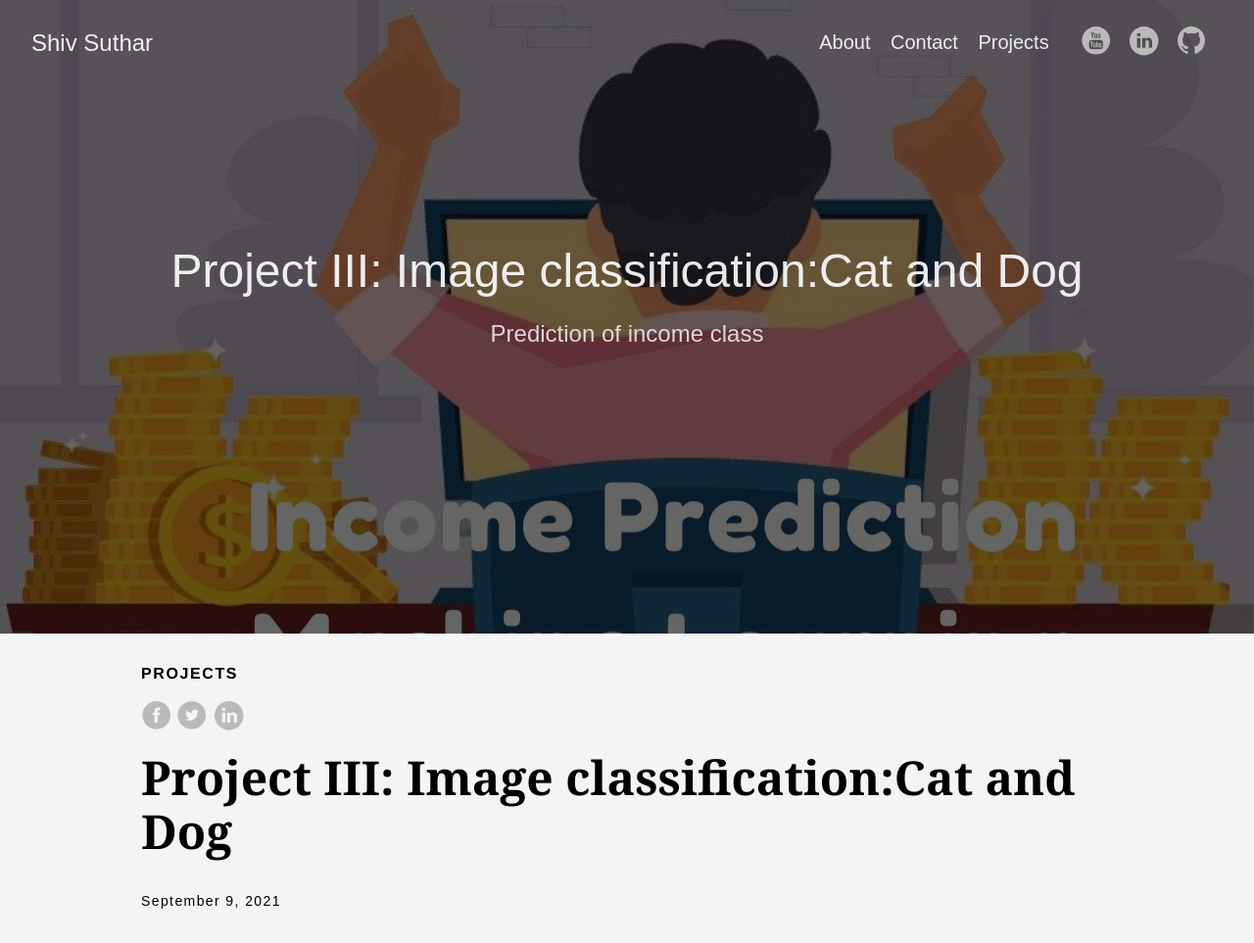
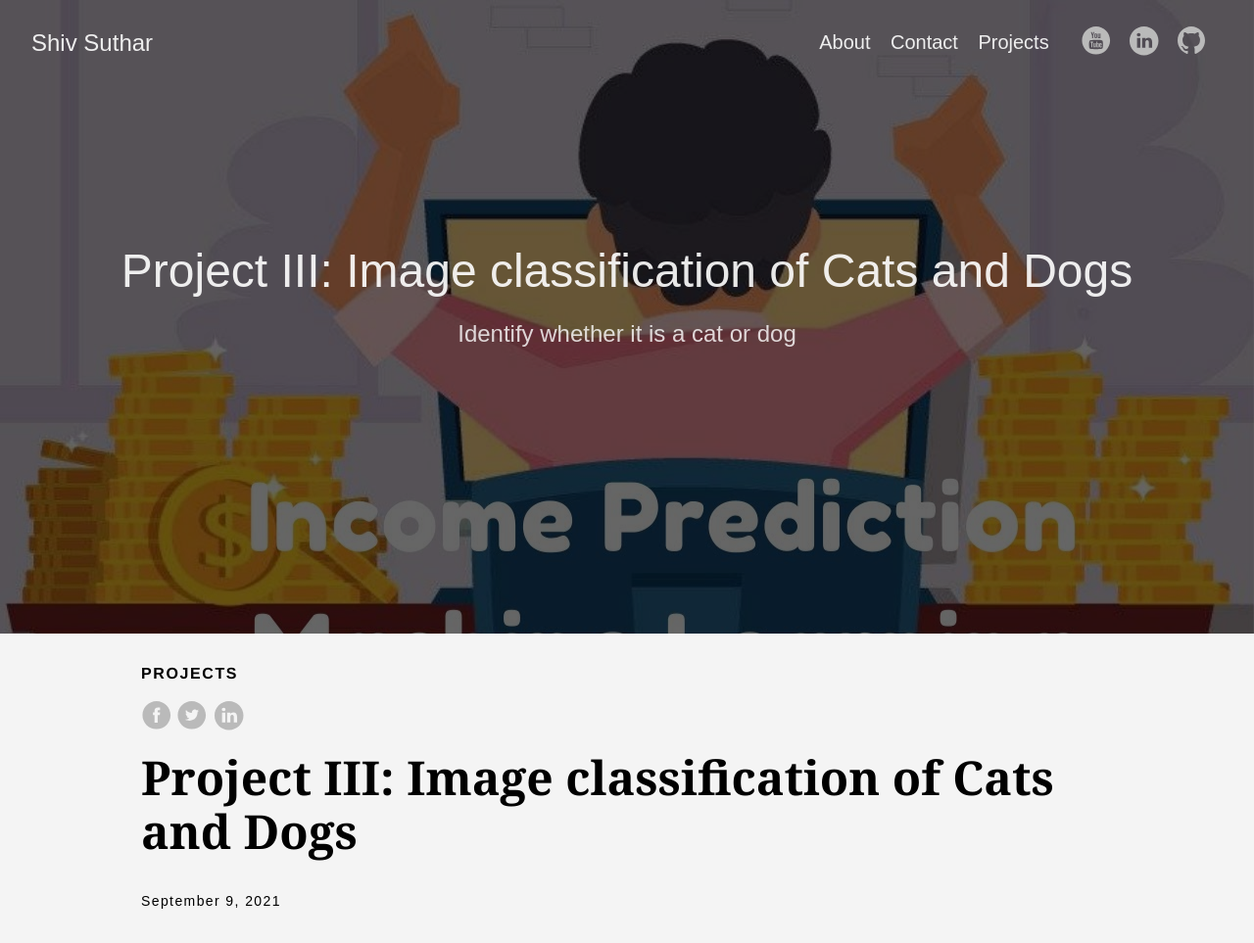
Before and after one commit to shiv-2025/Shiv_portfolio, a plain HTML site: page post/chapter-3/index.html in a window 1280 px wide. Shown: the top 963 px of the page at 98% size. Drawn offline with Linux system fonts and the light colour scheme.

Commit message:
Update index.html

```diff
--- a/post/chapter-3/index.html
+++ b/post/chapter-3/index.html
@@ -4,9 +4,9 @@
     <meta charset="utf-8">
     <meta http-equiv="X-UA-Compatible" content="IE=edge,chrome=1">
 
-    <title>Project III: Image classification:Cat and Dog  | Shiv Suthar</title>
+    <title>Project III: Image classification of Cats and Dogs | Shiv Suthar</title>
     <meta name="viewport" content="width=device-width,minimum-scale=1">
-    <meta name="description" content="Identify if it is a cat or dog">
+    <meta name="description" content="Identify whether it is a cat or dog">
     <meta name="generator" content="Hugo 0.88.1" />
 
 
@@ -26,20 +26,20 @@
 
 
 
-    <meta property="og:title" content="Project III: Image classification:Cat and Dog" />
-<meta property="og:description" content="Identify if it is a cat or dog" />
+    <meta property="og:title" content="Project III: Image classification of Cats and Dogs" />
+<meta property="og:description" content="Identify whether it is a cat or dog" />
 <meta property="og:type" content="article" />
 <meta property="og:url" content="https://shiv-2025.github.io/Shiv_portfolio/post/chapter-3/" /><meta property="article:section" content="post" />
 <meta property="article:published_time" content="2021-10-09T10:58:08-04:00" />
 <meta property="article:modified_time" content="2021-10-09T10:58:08-04:00" /><meta property="og:site_name" content="Shiv Suthar" />
 
-<meta itemprop="name" content="Project III: Image classification:Cat and Dog">
-<meta itemprop="description" content="Prediction of income class"><meta itemprop="datePublished" content="2021-09-09T10:58:08-04:00" />
-<meta itemprop="dateModified" content="2021-09-09T10:58:08-04:00" />
+<meta itemprop="name" content="Project III: Image classification of Cats and Dogs">
+<meta itemprop="description" content="Identify whether it is a cat or dog"><meta itemprop="datePublished" content="2021-09-09T10:58:08-04:00" />
+<meta itemprop="dateModified" content="2021-11-12T10:58:08-04:00" />
 <meta itemprop="wordCount" content="148">
 <meta itemprop="keywords" content="Machine Learning," /><meta name="twitter:card" content="summary"/>
-<meta name="twitter:title" content="Project III: Image classification:Cat and Dog"/>
-<meta name="twitter:description" content="Prediction of income class"/>
+<meta name="twitter:title" content="Project III: Image classification of Cats and Dogs"/>
+<meta name="twitter:description" content="Identify whether it is a cat or dog"/>
 
 
   </head>
@@ -137,10 +137,10 @@
 
       <div class="tc-l pv6 ph3 ph4-ns">
 
-          <h1 class="f2 f1-l fw2 white-90 mb0 lh-title">Project III: Image classification:Cat and Dog</h1>
+          <h1 class="f2 f1-l fw2 white-90 mb0 lh-title">Project III: Image classification of Cats and Dogs</h1>
 
             <h2 class="fw1 f5 f3-l white-80 measure-wide-l center lh-copy mt3 mb4">
-              Prediction of income class
+              Identify whether it is a cat or dog
             </h2>
 
 
@@ -189,11 +189,11 @@
   </div>
 
 
-      <h1 class="f1 athelas mt3 mb1">Project III: Image classification:Cat and Dog</h1>
+      <h1 class="f1 athelas mt3 mb1">Project III: Image classification of Cats and Dogs</h1>
 
 
 
-      <time class="f6 mv4 dib tracked" datetime="2021-09-09T10:58:08-04:00">September 9, 2021</time>
+      <time class="f6 mv4 dib tracked" datetime="2021-11-12T10:58:08-04:00">September 9, 2021</time>
 
 
 
```
